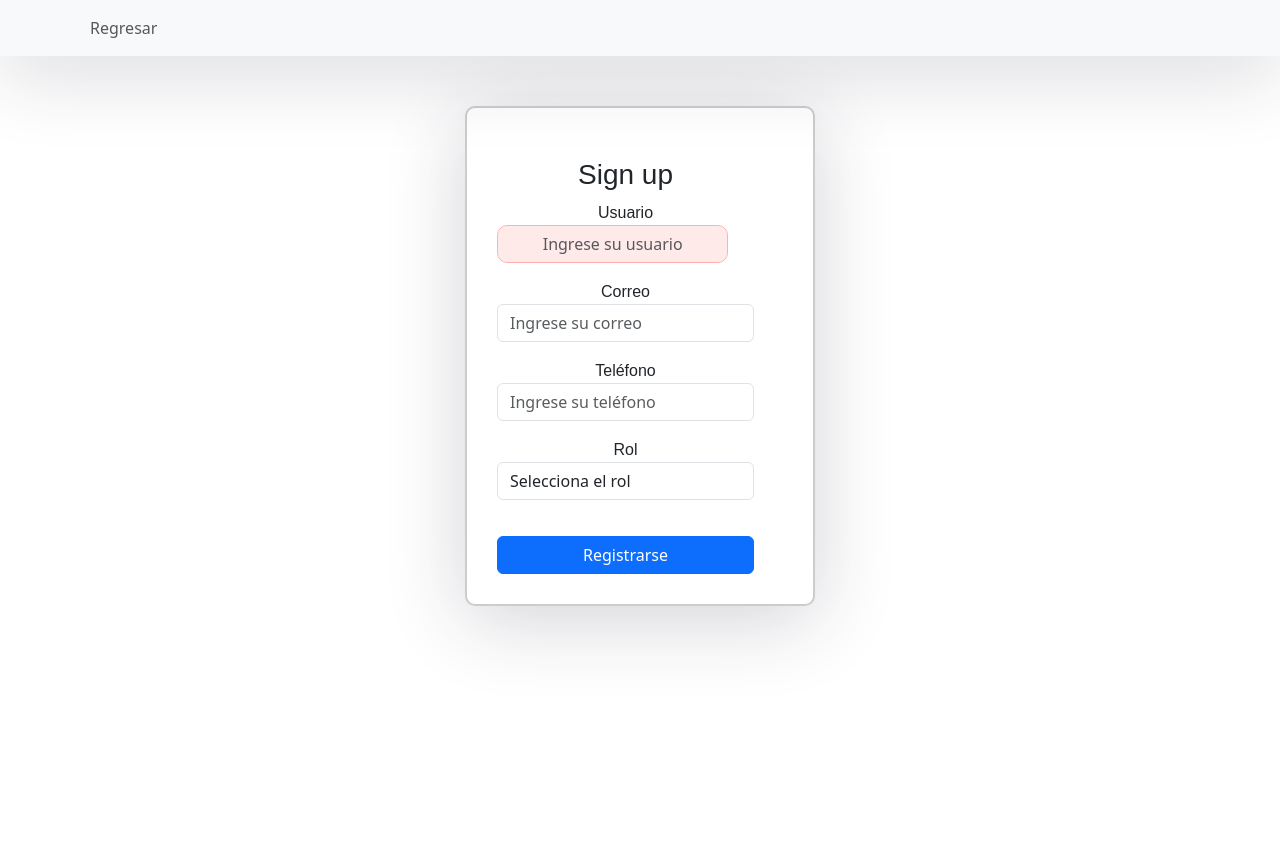
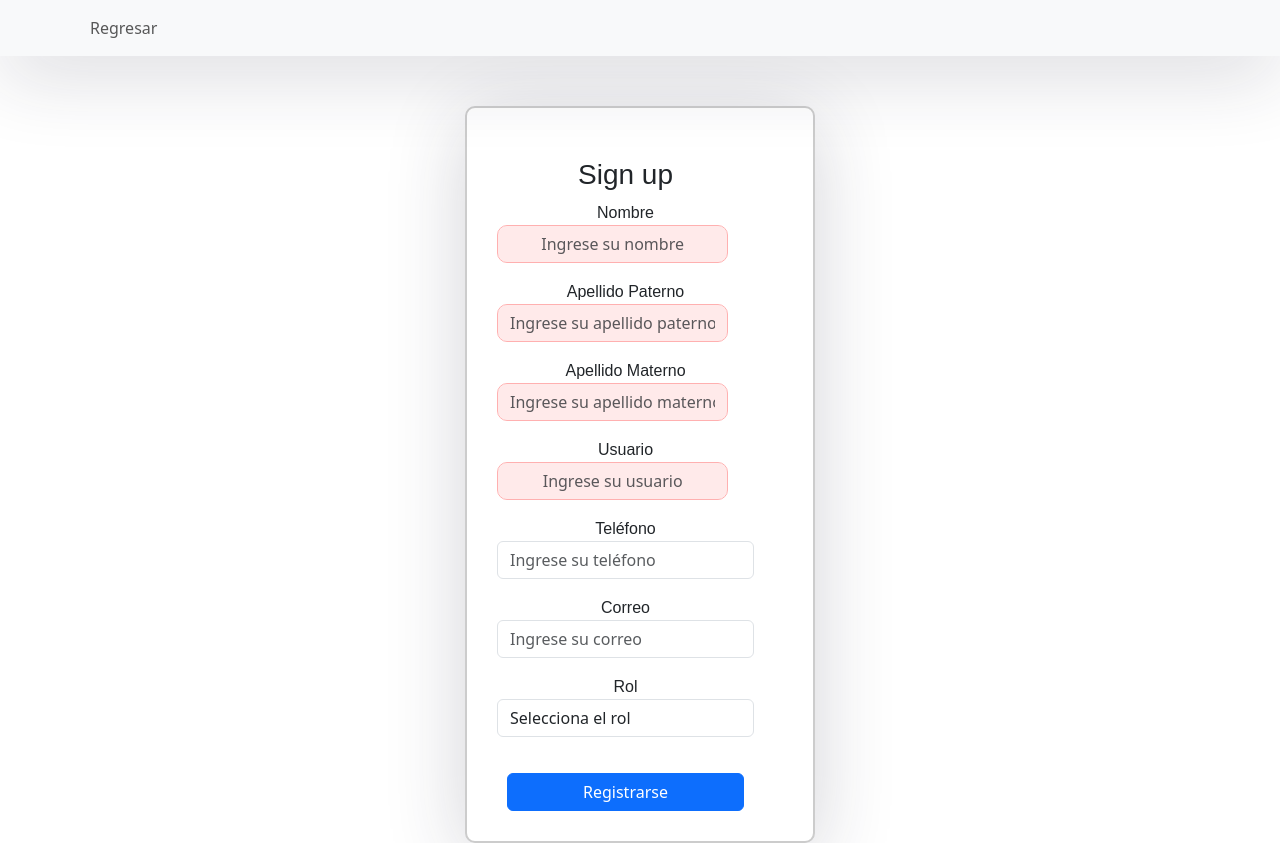
Before and after one commit to SectaTernurin/Ternutianguis, a React (Create React App) app in the folder ternutianguis/: page /registrarse in a window 1280 px wide. Before the commit the page ends 800 px from the top, so only its background shows below. Built offline with nearby package versions, Linux system fonts and the light colour scheme.

Commit message:
Agregando cambios en registrarse

```diff
--- a/ternutianguis/src/App.css
+++ b/ternutianguis/src/App.css
@@ -39,3 +39,9 @@
     transform: rotate(360deg);
   }
 }
+
+h1 {
+  color: mediumorchid;
+  font-size: 50px;
+  font-family: monospace;
+}
--- a/ternutianguis/src/paginas/General/Acceder.css
+++ b/ternutianguis/src/paginas/General/Acceder.css
@@ -1,4 +1,4 @@
-h1,h2,h3,h4,h5,h6,label,span {
+h1, h2, h3, h4, h5, h6, label, span {
   font-weight: 300;
   font-family: 'Fira Sans', sans-serif;
   font-size: 16px;
@@ -52,6 +52,7 @@ h1,h2,h3,h4,h5,h6,label,span {
 .custom-control-label {
   font-weight: 400;
 }
+
 .forgot-password,
 .forgot-password a {
   text-align: right;
@@ -60,6 +61,18 @@ h1,h2,h3,h4,h5,h6,label,span {
   color: #7f7d7d;
   margin: 0;
 }
+
 .forgot-password a {
   color: #167bff;
 }
+
+/* Centrar botones */
+.auth-inner .btn-wrapper {
+  display: flex;
+  justify-content: center; /* Centra horizontalmente los botones */
+  margin-top: 20px; /* Añadir margen superior si es necesario */
+}
+
+.auth-inner button {
+  margin: 0 10px; /* Añadir margen a los botones si es necesario */
+}
--- a/ternutianguis/src/paginas/General/Registrarse.js
+++ b/ternutianguis/src/paginas/General/Registrarse.js
@@ -6,12 +6,16 @@ import Row from 'react-bootstrap/Row';
 import Col from 'react-bootstrap/Col';
 import Image from 'react-bootstrap/Image';
 
-export class Registrarse extends Component { // Exportamos por defecto aquí
+export class Registrarse extends Component {
   constructor(props) {
     super(props);
     this.state = {
+      nombre: '',
+      apellidoPaterno: '',
+      apellidoMaterno: '',
+      usuario: '',
+      telefono: '',
       email: '',
-      password: '',
       rol: '',
       mensaje: ''
     };
@@ -28,19 +32,26 @@ export class Registrarse extends Component { // Exportamos por defecto aquí
     this.setState({ rol: event.target.value });
   };
 
-
   handleSubmit = async event => {
     event.preventDefault();
-    const { email, password, rol } = this.state;
+    const { nombre, apellidoPaterno, apellidoMaterno, usuario, telefono, email, rol } = this.state;
 
-    if (email && password && rol) {
+    if (nombre && apellidoPaterno && apellidoMaterno && usuario && telefono && email && rol) {
       try {
         const response = await fetch('/loginVerificar', {
           method: 'POST',
           headers: {
             'Content-Type': 'application/json',
           },
-          body: JSON.stringify({ correo: email, contrasena: password, opcion: rol }),
+          body: JSON.stringify({
+            nombre,
+            apellidoPaterno,
+            apellidoMaterno,
+            usuario,
+            telefono,
+            correo: email,
+            opcion: rol
+          }),
         });
 
         const data = await response.json();
@@ -65,24 +76,73 @@ export class Registrarse extends Component { // Exportamos por defecto aquí
     }
   }
 
-
   render() {
     return (
       <div className="auth-inner form-border">
         <form onSubmit={this.handleSubmit}>
           <h3>Sign up</h3>
           {this.state.mensaje && <p>{this.state.mensaje}</p>}
+
+          <div className="mb-3">
+            <label>Nombre</label>
+            <input
+              type="text"
+              className="form-control"
+              name="nombre"
+              value={this.state.nombre}
+              onChange={this.handleInputChange}
+              placeholder="Ingrese su nombre"
+            />
+          </div>
+
+          <div className="mb-3">
+            <label>Apellido Paterno</label>
+            <input
+              type="text"
+              className="form-control"
+              name="apellidoPaterno"
+              value={this.state.apellidoPaterno}
+              onChange={this.handleInputChange}
+              placeholder="Ingrese su apellido paterno"
+            />
+          </div>
+
+          <div className="mb-3">
+            <label>Apellido Materno</label>
+            <input
+              type="text"
+              className="form-control"
+              name="apellidoMaterno"
+              value={this.state.apellidoMaterno}
+              onChange={this.handleInputChange}
+              placeholder="Ingrese su apellido materno"
+            />
+          </div>
+
           <div className="mb-3">
             <label>Usuario</label>
             <input
               type="text"
               className="form-control"
               name="usuario"
-            value={this.state.username}
+              value={this.state.usuario}
               onChange={this.handleInputChange}
               placeholder="Ingrese su usuario"
             />
           </div>
+
+          <div className="mb-3">
+            <label>Teléfono</label>
+            <input
+              type="tel"
+              className="form-control"
+              name="telefono"
+              value={this.state.telefono}
+              onChange={this.handleInputChange}
+              placeholder="Ingrese su teléfono"
+            />
+          </div>
+
           <div className="mb-3">
             <label>Correo</label>
             <input
@@ -94,17 +154,7 @@ export class Registrarse extends Component { // Exportamos por defecto aquí
               placeholder="Ingrese su correo"
             />
           </div>
-          <div className="mb-3">
-          <label>Teléfono</label>
-          <input
-            type="tel"
-            className="form-control"
-            name="telefono"
-            value={this.state.telefono}
-            onChange={this.handleInputChange}
-            placeholder="Ingrese su teléfono"
-          />
-        </div>
+
           <div className="mb-3">
             <label>Rol</label>
             <select
@@ -118,6 +168,7 @@ export class Registrarse extends Component { // Exportamos por defecto aquí
               <option value="vendedor">Vendedor</option>
             </select>
           </div>
+
           <div className="d-grid">
             <button type="submit" className="btn btn-primary">
               Registrarse
--- a/ternutianguis/src/paginas/Home.css
+++ b/ternutianguis/src/paginas/Home.css
@@ -13,7 +13,7 @@
     color:mediumorchid;
     font-size: 50px;
     font-family:monospace;
-    align-self: center;
+    text-align: center;
 }
 
 .App H2{
```
Lines whose indentation alone changed are shown as unchanged.
